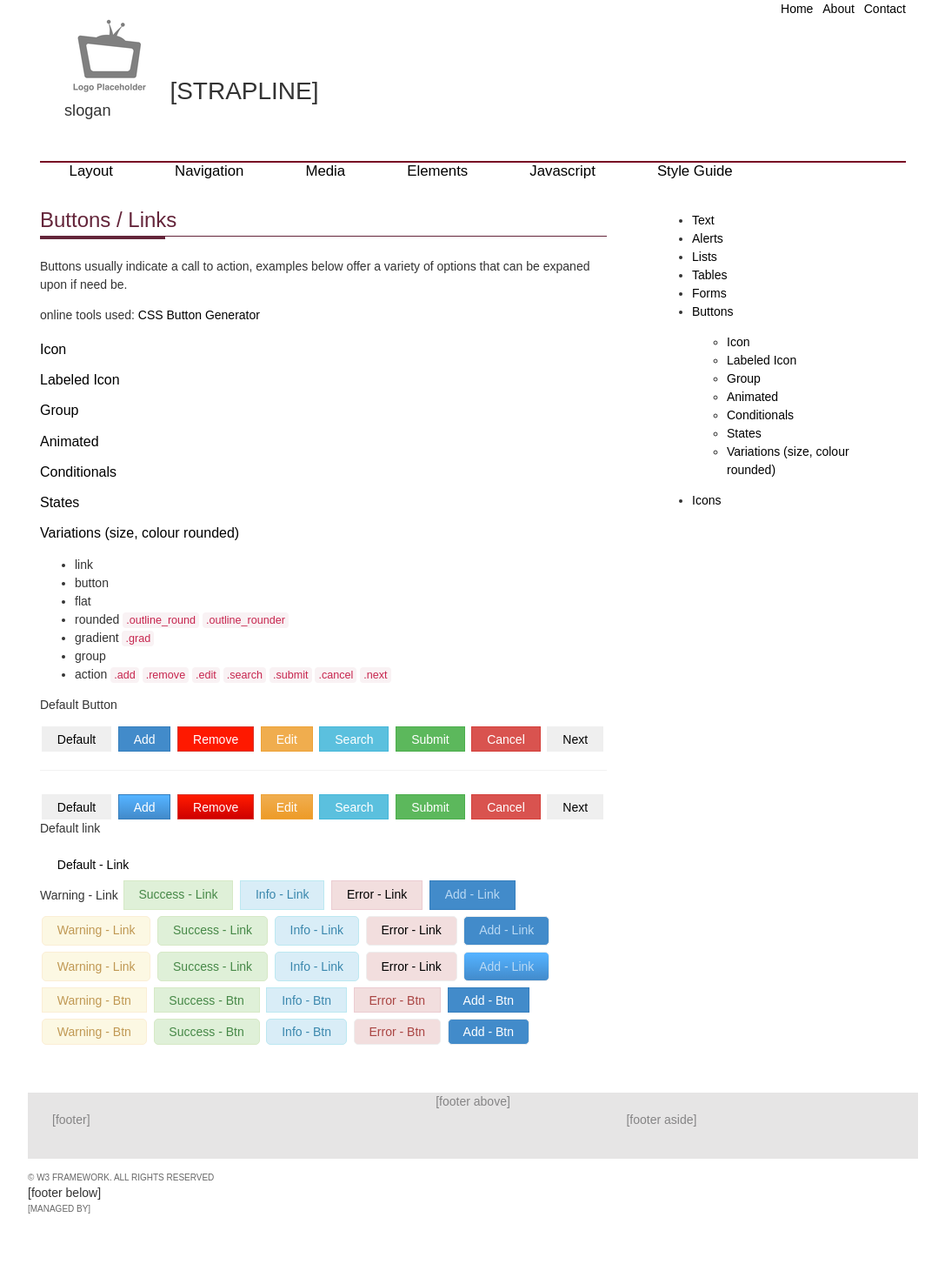
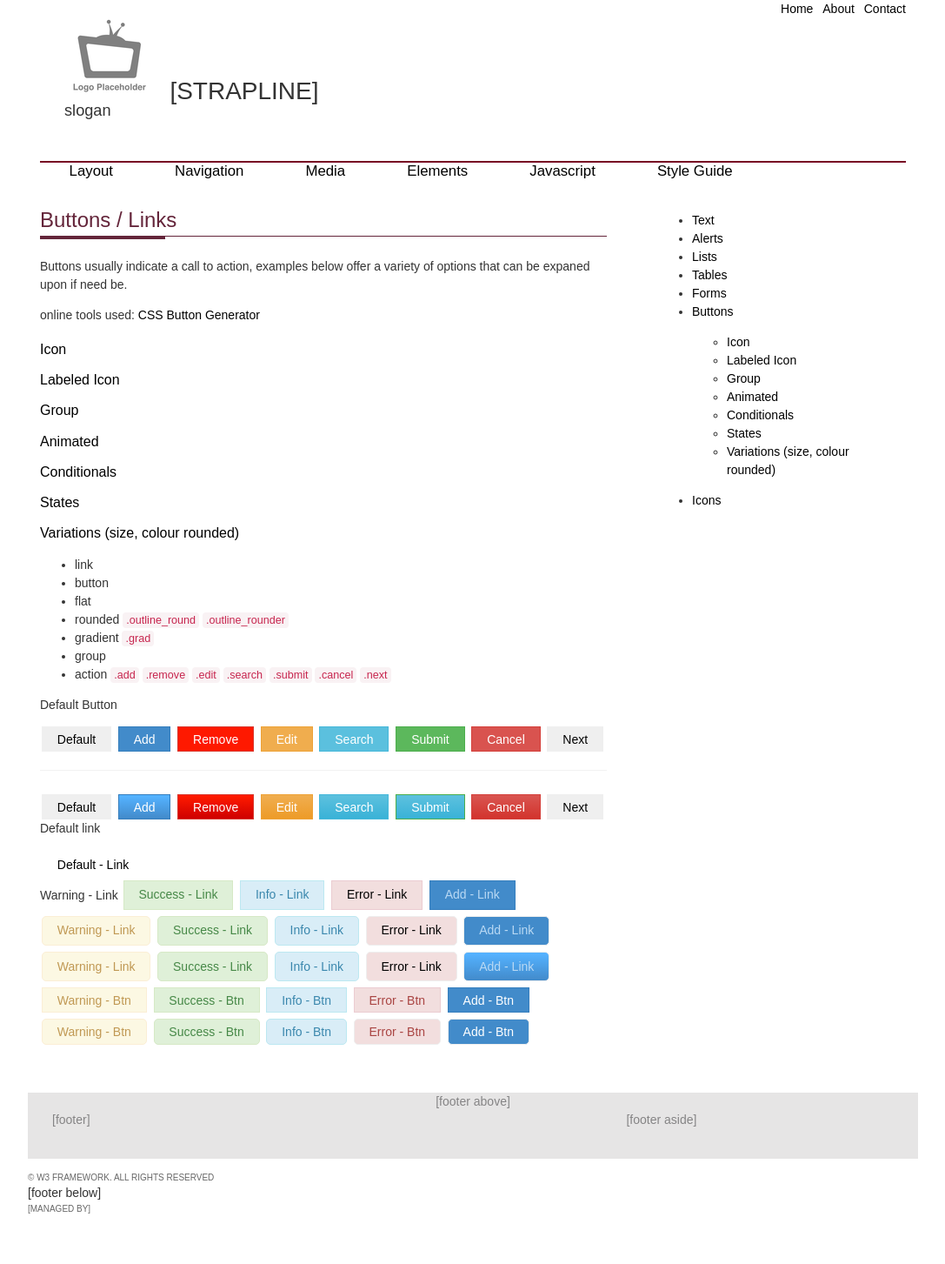
Before and after one commit to 2dpi/templates, a Jekyll site: the page built from www/elements/manual/elements/buttons.html, in a window 1280 px wide. Shown: the whole page at 87% size, without its empty margins (96-1183 px from the left). Built offline with Jekyll 4.4.1, drawn with Linux system fonts in a browser that asks for light colours.

Commit message:
adding pages

```diff
--- a/www/css/content/alpha.css
+++ b/www/css/content/alpha.css
@@ -479,12 +479,60 @@ input[type="submit"].btn,
 	border-color: #46B8DA;
 	color: #FFFFFF;
 }
+.search:link,
+[class*="_search"]:link,
+[class*="_search"]:visited {
+	color: #FFFFFF !important;
+}
+[class*="_search"]:hover {
+	background-color: #39B3D7;
+	border-color: #269ABC;
+}
+.search.grad,
+[class*="_search"].grad {
+	background: -moz-linear-gradient( center top, #5bc0de 5%, #39b2d7 100% );
+	background: -ms-linear-gradient( top, #5bc0de 5%, #39b2d7 100% );
+	filter: progid:DXImageTransform.Microsoft.gradient(startColorstr='#5bc0de', endColorstr='#39b2d7');
+	background: -webkit-gradient( linear, left top, left bottom, color-stop(5%, #5bc0de), color-stop(100%, #39b2d7) );
+	background-color: #5BC0DE;
+}
+[class*="_search"]:hover.grad {
+	background: -moz-linear-gradient( center top, #39b2d7 5%, #5bc0de 100% );
+	background: -ms-linear-gradient( top, #39b2d7 5%, #5bc0de 100% );
+	filter: progid:DXImageTransform.Microsoft.gradient(startColorstr='#39b2d7', endColorstr='#5bc0de');
+	background: -webkit-gradient( linear, left top, left bottom, color-stop(5%, #39b2d7), color-stop(100%, #5bc0de) );
+	background-color: #39B2D7;
+}
 /*ACTIONS - submit*/
 .submit,
 [class*="_submit"] {
 	background-color: #5CB85C;
 	border-color: #4CAE4C;
 	color: #FFFFFF;
+}
+.submit:link,
+[class*="_submit"]:link,
+[class*="_submit"]:visited {
+	color: #FFFFFF !important;
+}
+[class*="_submit"]:hover {
+	background-color: #39B3D7;
+	border-color: #269ABC;
+}
+.submit.grad,
+[class*="_submit"].grad {
+	background: -moz-linear-gradient( center top, #5bc0de 5%, #39b2d7 100% );
+	background: -ms-linear-gradient( top, #5bc0de 5%, #39b2d7 100% );
+	filter: progid:DXImageTransform.Microsoft.gradient(startColorstr='#5bc0de', endColorstr='#39b2d7');
+	background: -webkit-gradient( linear, left top, left bottom, color-stop(5%, #5bc0de), color-stop(100%, #39b2d7) );
+	background-color: #5BC0DE;
+}
+[class*="_submit"]:hover.grad {
+	background: -moz-linear-gradient( center top, #39b2d7 5%, #5bc0de 100% );
+	background: -ms-linear-gradient( top, #39b2d7 5%, #5bc0de 100% );
+	filter: progid:DXImageTransform.Microsoft.gradient(startColorstr='#39b2d7', endColorstr='#5bc0de');
+	background: -webkit-gradient( linear, left top, left bottom, color-stop(5%, #39b2d7), color-stop(100%, #5bc0de) );
+	background-color: #39B2D7;
 }
 /*ACTIONS - cancel*/
 .cancel,
@@ -493,7 +541,32 @@ input[type="submit"].btn,
 	border-color: #D43F3A;
 	color: #FFFFFF;
 }
-/*ACTIONS - add*/
+.submit:link,
+[class*="_cancel"]:link,
+[class*="_cancel"]:visited {
+	color: #FFFFFF !important;
+}
+[class*="_cancel"]:hover {
+	background-color: #D2322D;
+	border-color: #AC2925;
+}
+.cancel.grad,
+[class*="_cancel"].grad {
+	background: -moz-linear-gradient( center top, #d9544f 5%, #d2332d 100% );
+	background: -ms-linear-gradient( top, #d9544f 5%, #d2332d 100% );
+	filter: progid:DXImageTransform.Microsoft.gradient(startColorstr='#d9544f', endColorstr='#d2332d');
+	background: -webkit-gradient( linear, left top, left bottom, color-stop(5%, #d9544f), color-stop(100%, #d2332d) );
+	background-color: #D9544F;
+}
+[class*="_cancel"]:hover.grad {
+	background: -moz-linear-gradient( center top, #d2332d 5%, #d9544f 100% );
+	background: -ms-linear-gradient( top, #d2332d 5%, #d9544f 100% );
+	filter: progid:DXImageTransform.Microsoft.gradient(startColorstr='#d2332d', endColorstr='#d9544f');
+	background: -webkit-gradient( linear, left top, left bottom, color-stop(5%, #d2332d), color-stop(100%, #d9544f) );
+	background-color: #D2332D;
+}
+/*ACTIONS - cancel
+ACTIONS - add*/
 .add,
 [class*="_add"] {
 	color: #FFF;
```
